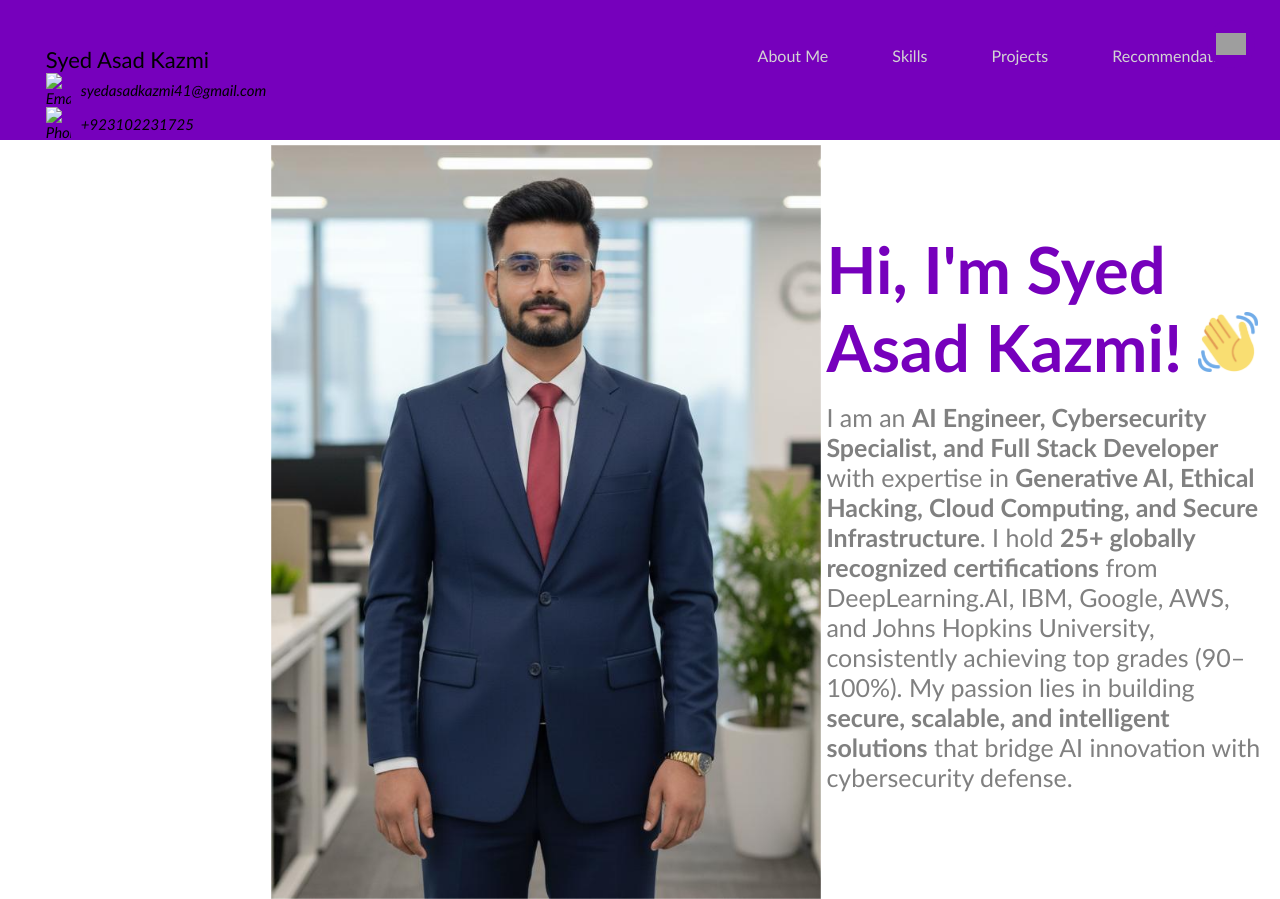
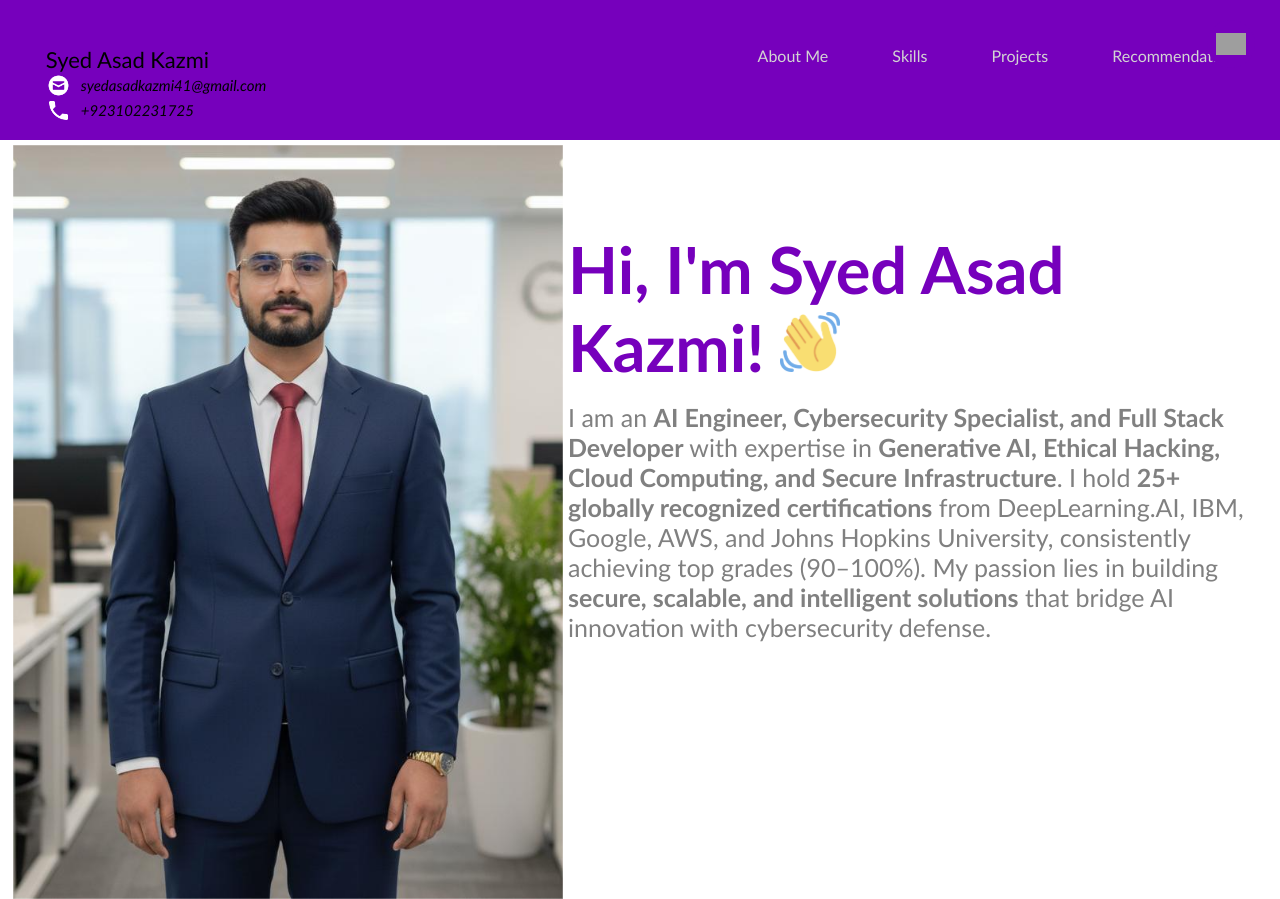
Before and after one commit to xyedasadkazmi/my-portfolio, a plain HTML site: page index.html in a window 1280 px wide. Shown: the top 899 px of the page. Drawn offline with Linux system fonts and the light colour scheme; grey boxes are pictures that could not be loaded; files whose address does not match are found by name.

Commit message:
Update index.html

```diff
--- a/index.html
+++ b/index.html
@@ -12,12 +12,12 @@
         <div class="profile_name">
           Syed Asad Kazmi
           <div class="contact_info">
-            <img src="html_finalprojimages/envelope.png" alt="Email"/>
+            <img src="envelope.png" alt="Email"/>
             syedasadkazmi41@gmail.com
           </div>
           <div style="clear:both;"></div>
           <div class="contact_info">
-            <img src="html_finalprojimages/phone.png" alt="Phone"/>
+            <img src="phone.png" alt="Phone"/>
             +923102231725
           </div>
         </div>
```
